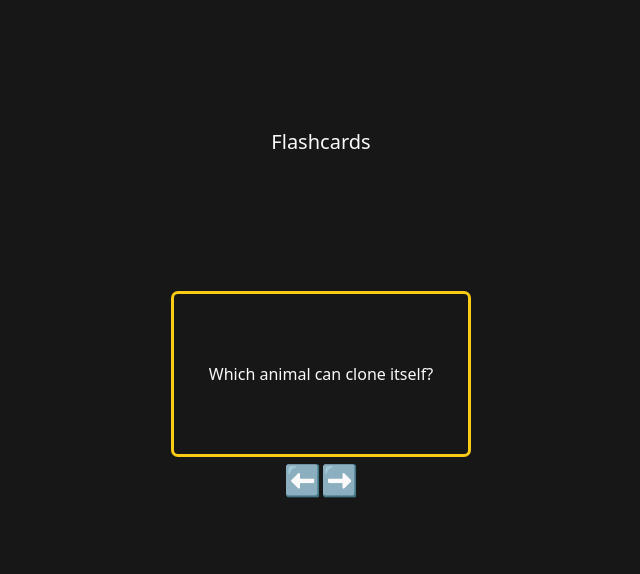
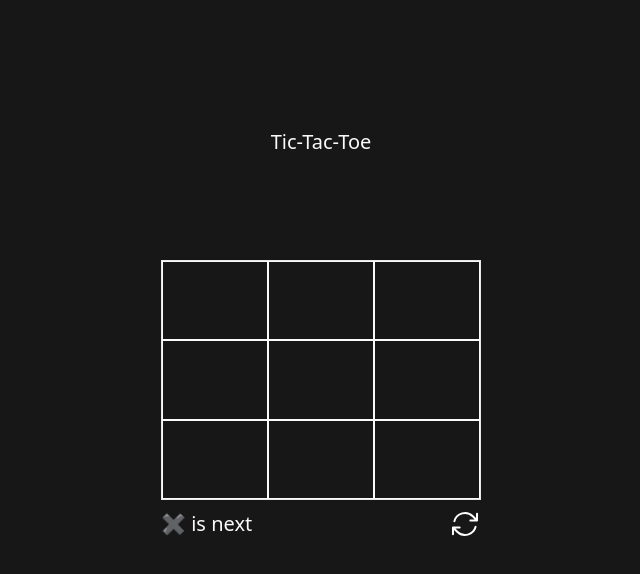
Before and after one commit to mshortcodes/mini-projects, a React (Vite) app: page / in a window 1280 px wide. Shown: the top 574 px of the page, without its empty margins (319-959 px from the left). Built offline with nearby package versions, Linux system fonts and the light colour scheme.

Commit message:
Add flashcards

```diff
--- a/src/App.jsx
+++ b/src/App.jsx
@@ -11,10 +11,10 @@ function App() {
 		<>
 			{/* <Home /> */}
 			{/* <ToDoList /> */}
-			{/* <TicTacToe /> */}
+			<TicTacToe />
 			{/* <WeatherApp /> */}
 			{/* <CurrencyConverter /> */}
-			<Flashcards />
+			{/* <Flashcards /> */}
 		</>
 	);
 }
--- a/src/components/Flashcards.jsx
+++ b/src/components/Flashcards.jsx
@@ -59,9 +59,9 @@ function Flashcards() {
 				<div className='flex-1 max-w-xs flex flex-col justify-center items-center'>
 					<div
 						onClick={toggleShowAnswer}
-						className='flex items-center justify-center h-40 ring ring-yellow-400 rounded w-11/12 cursor-pointer'>
+						className='flex items-center justify-center bg-black h-40 ring ring-yellow-400 rounded w-11/12 cursor-pointer'>
 						<p
-							className={`text-neutral-50 text-center ${
+							className={`text-neutral-50 text-center p-4 bg-black ${
 								showAnswer ? 'text-8xl' : ''
 							}`}>
 							{showAnswer
--- a/src/components/TicTacToe.jsx
+++ b/src/components/TicTacToe.jsx
@@ -46,7 +46,7 @@ function TicTacToe() {
 	let status;
 
 	if (winner) {
-		status = `${winner} wins!`;
+		status = `🏆: ${winner}`;
 	} else if (draw) {
 		status = `It's a draw!`;
 	} else {
```
